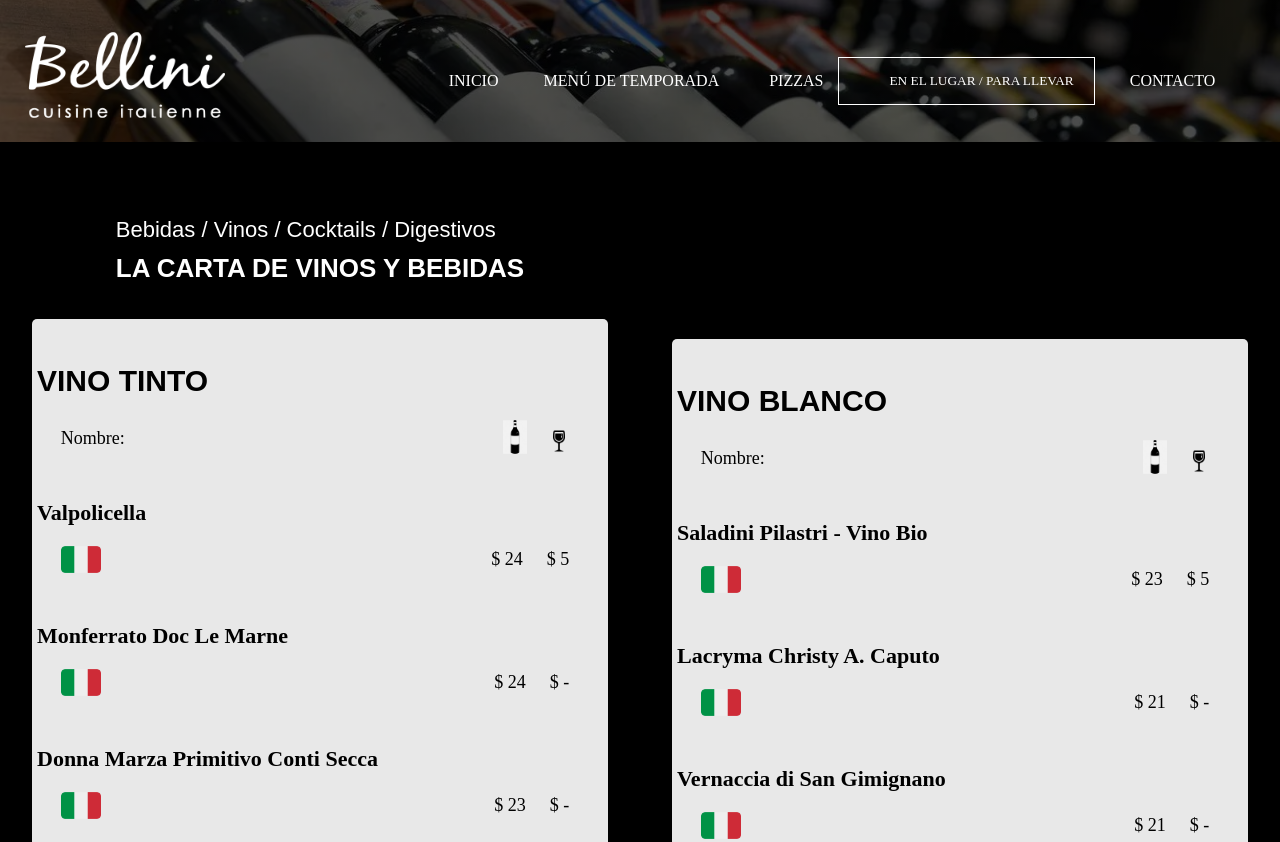
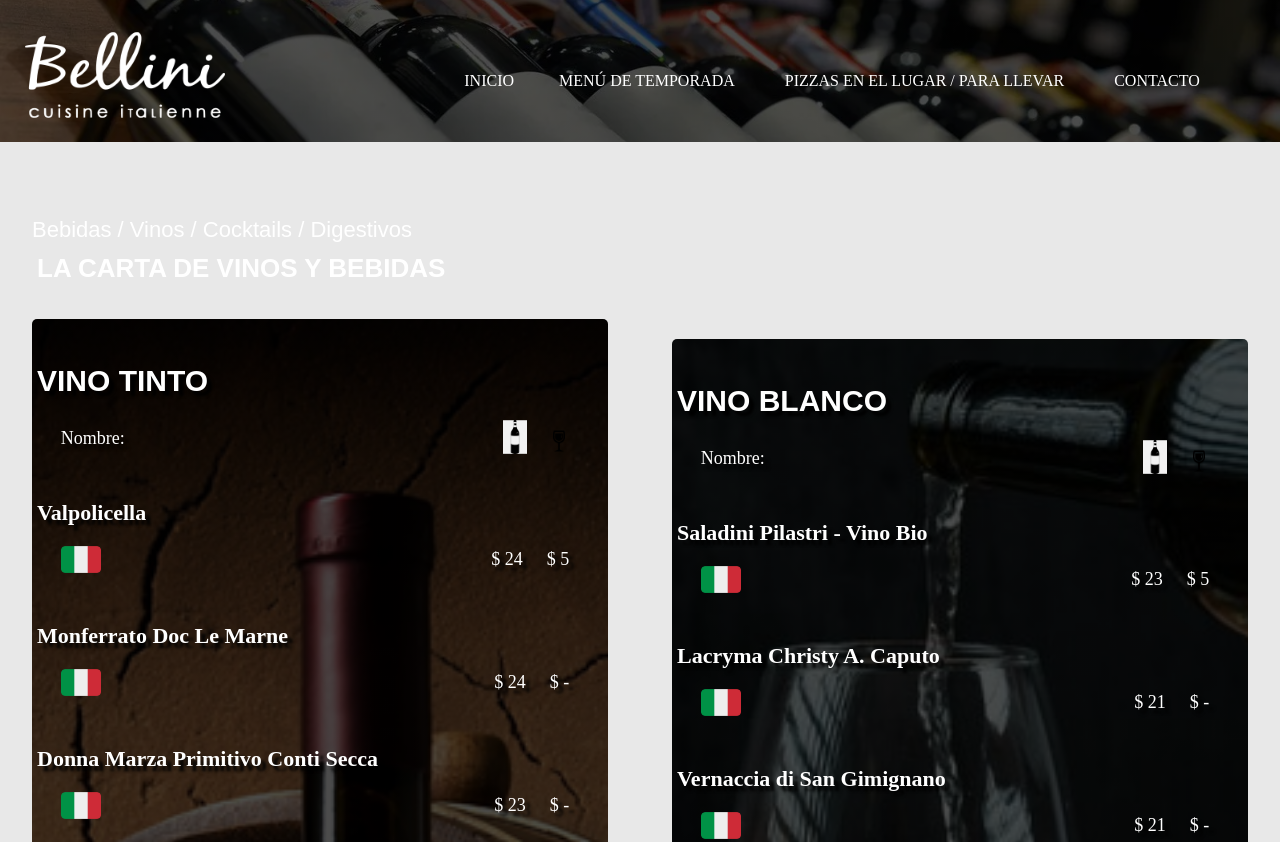
Before and after one commit to jemoeche12/Clone-Bellini, a website: page pages/vinos.html in a window 1280 px wide. Shown: the top 842 px of the page. Drawn offline with Linux system fonts and the light colour scheme; a web font is replaced by a local one.

Commit message:
ultimosCambios

```diff
--- a/pages/vinos.html
+++ b/pages/vinos.html
@@ -11,6 +11,9 @@
       content="restaurante italiano, cocina tradicional, Restaurant Le Bellini St Jean de Luz, pizza, risoto, comida italiana, vinos, productos italianos, vinos" />
     <link rel="preconnect" href="https://fonts.googleapis.com" />
     <link rel="preconnect" href="https://fonts.gstatic.com" crossorigin />
+    <link
+      href="https://fonts.googleapis.com/css2?family=Baskervville+SC&display=swap"
+      rel="stylesheet" />
     <link
       href="https://fonts.googleapis.com/css2?family=Lora:ital,wght@0,400..700;1,400..700&display=swap"
       rel="stylesheet" />
@@ -28,15 +31,7 @@
           <li><a href="../index.html">INICIO</a></li>
           <li><a href="./menu.html">MENÚ DE TEMPORADA</a></li>
           <li class="link-btn">
-            <a href="./pizzas.html"
-              >PIZZAS
-              <button class="btn-uber">
-                <a
-                  href="https://www.ubereats.com/fr/store/bellini/pdgw7odVSqujB5nm28Eo6w"
-                  >EN EL LUGAR / PARA LLEVAR</a
-                >
-              </button>
-            </a>
+            <a href="./pizzas.html">PIZZAS EN EL LUGAR / PARA LLEVAR </a>
           </li>
           <li><a href="./contacto.html">CONTACTO</a></li>
         </ul>
--- a/scss/mediaQuery/_desktop.scss
+++ b/scss/mediaQuery/_desktop.scss
@@ -331,7 +331,6 @@
       }
       .burrata {
         grid-area: pizza9;
-
       }
 
       .cardPizza {
@@ -454,6 +453,7 @@
     background-size: cover;
   }
   section.seccionVinos {
+    background-color: $bgPrincipal;
     display: grid;
     grid-template-areas:
       "title ."
@@ -477,11 +477,20 @@
     }
     section.cartaVinoTinto {
       height: max-content;
+      color: white;
+      text-shadow: 5px 5px 3px black;
       grid-area: vinoT;
+      background-image: linear-gradient(rgba(0, 0, 0, 0.7), rgba(0, 0, 0, 0.7)),
+        url(../assets/img/fondos/fondo4.webp);
+      background-size: cover;
+      background-repeat: no-repeat;
+      background-position: center;
     }
     section.cartaVinoBlanco {
       grid-area: vinoB;
       height: max-content;
+      background-image: linear-gradient(rgba(0, 0, 0, 0.7), rgba(0, 0, 0, 0.7)),
+        url(../assets/img/fondos/fondo5.jpg);
     }
     section.cartaVinoEfervescente {
       grid-area: vinoE;
--- a/scss/pageVinos/_seccionVinos.scss
+++ b/scss/pageVinos/_seccionVinos.scss
@@ -10,11 +10,15 @@
   background-color: black;
   padding: 50px 0;
   .titleVinos {
+    width: 90%;
+    margin: 0 5%;
     span {
       color: white;
-      padding: 7px 5px;
+      width: 100%;
+      padding: 7px 0;
       font-size: 22px;
       font-family: $fontSecundaria;
+
     }
     h1 {
       color: white;
@@ -31,6 +35,7 @@
     margin: 0 5%;
     background-color: $bgPrincipal;
     border-radius: 5px;
+
     h2 {
       text-align: start;
       font-size: 30px;
```
Also changed, not shown: index.html (+1 -10 lines), pages/contacto.html (+4 -9 lines), pages/menu.html (+5 -10 lines), pages/pizzas.html (+3 -0 lines), assets/img/fondos/fondo2.jpeg (added), assets/img/fondos/fondo3.webp (added), assets/img/fondos/fondo4.webp (added), assets/img/fondos/fondo5.jpg (added), scss/style.css, 1 other file.
